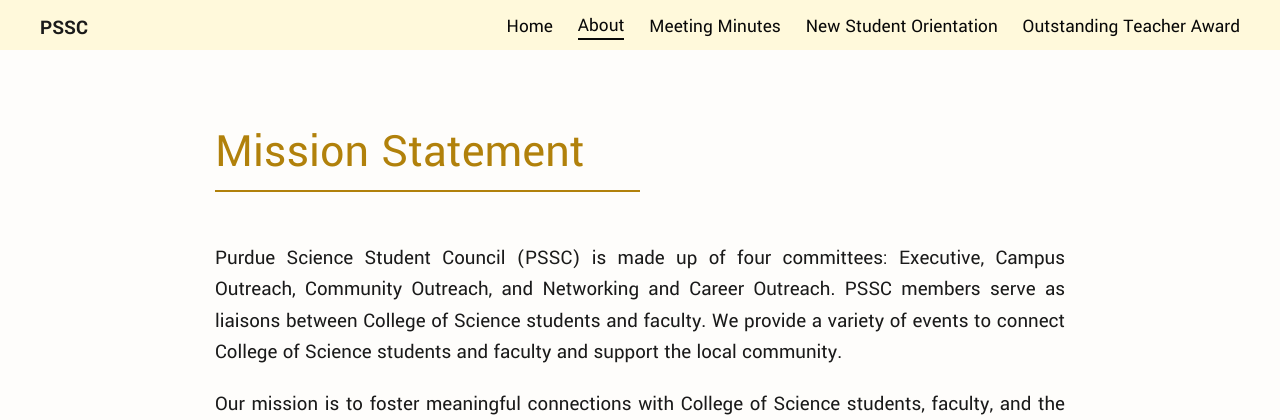
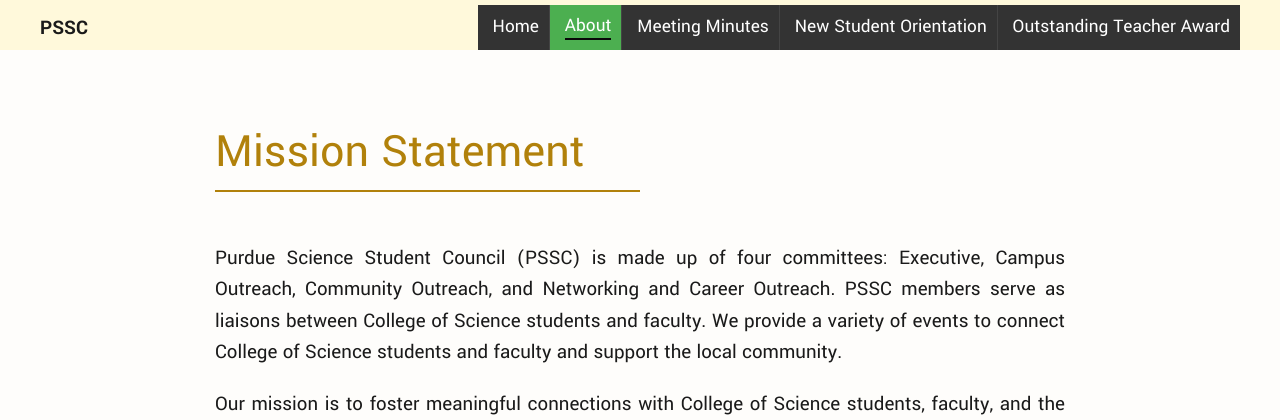
Before and after one commit to Purdue-Science-Student-Council/website, a PHP site: page /about.html in a window 1280 px wide. Shown: the top 420 px of the page. Run offline with PHP 8.4, Linux system fonts and the light colour scheme.

Commit message:
More hamburger components

```diff
--- a/styles/css/main.css
+++ b/styles/css/main.css
@@ -695,6 +695,62 @@
     display: block;
 }
 
+ .nav-toggle {
+    display: block;
+    background: none;
+    border: none;
+    color: #fff;
+    cursor: pointer;
+    font-size: 24px;
+    line-height: 1;
+    padding: 10px;
+    position: absolute;
+    right: 0;
+    top: 0;
+    z-index: 2;
+  }
+
+  .nav-toggle-icon {
+    display: block;
+    height: 24px;
+    width: 24px;
+    background-image: url('https://cdn4.iconfinder.com/data/icons/wirecons-free-vector-icons/32/menu-alt-512.png');
+    background-repeat: no-repeat;
+    background-size: contain;
+  }
+
+  .nav-bar {
+    display: flex;
+    flex-direction: row;
+    justify-content: flex-end;
+    align-items: center;
+    margin: 0;
+    padding: 0;
+    list-style: none;
+    background-color: #333;
+    position: relative;
+    z-index: 1;
+  }
+
+  .nav-bar-item {
+    padding: 10px;
+    margin: 0;
+    border-left: 1px solid #444;
+  }
+
+  .nav-bar-item:first-child {
+    border-left: none;
+  }
+
+  .nav-bar-item-active {
+    background-color: #4CAF50;
+  }
+
+  .nav-bar-item-a {
+    color: #fff;
+    text-decoration: none;
+  }
+
 @media screen and (max-width: 950px) {
   .nav {
     display: none; }
```
